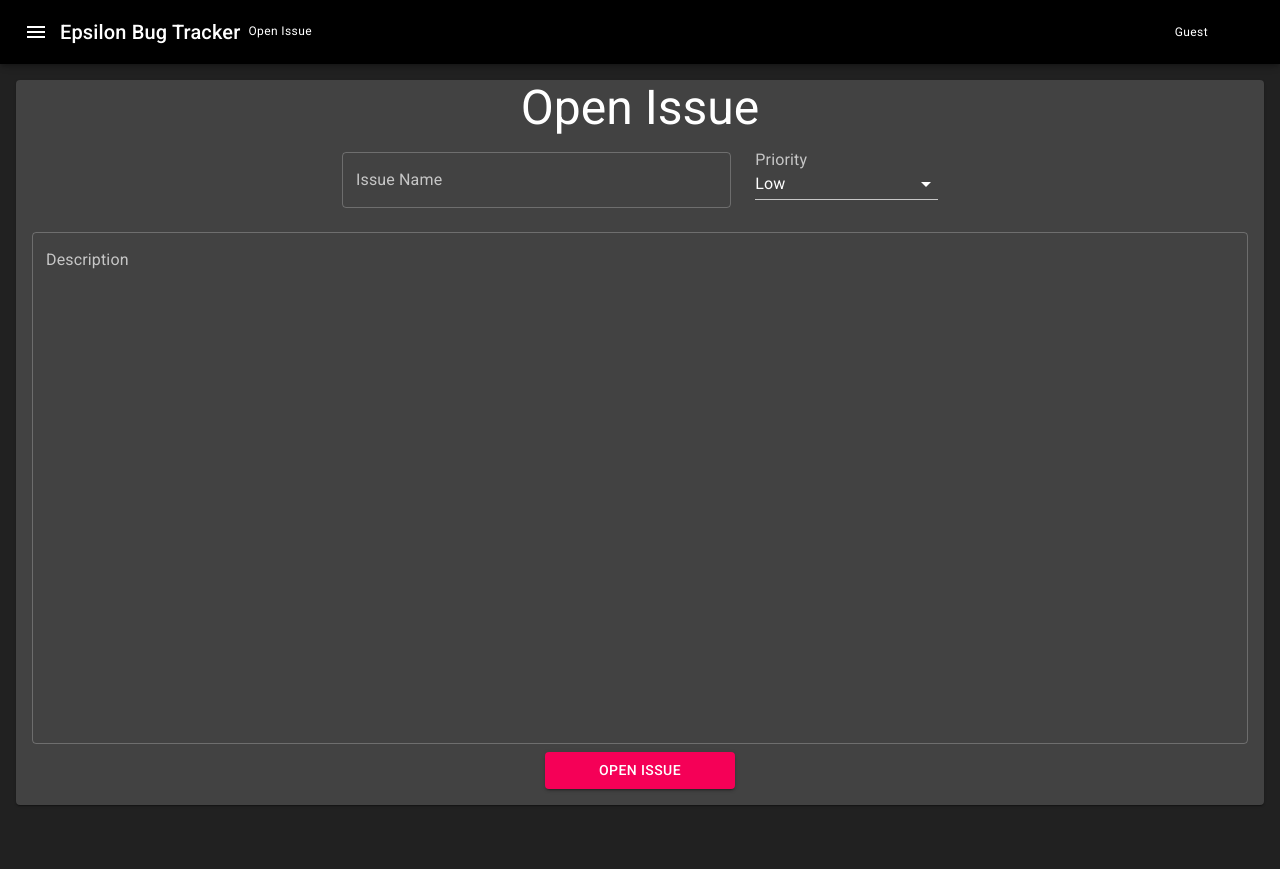
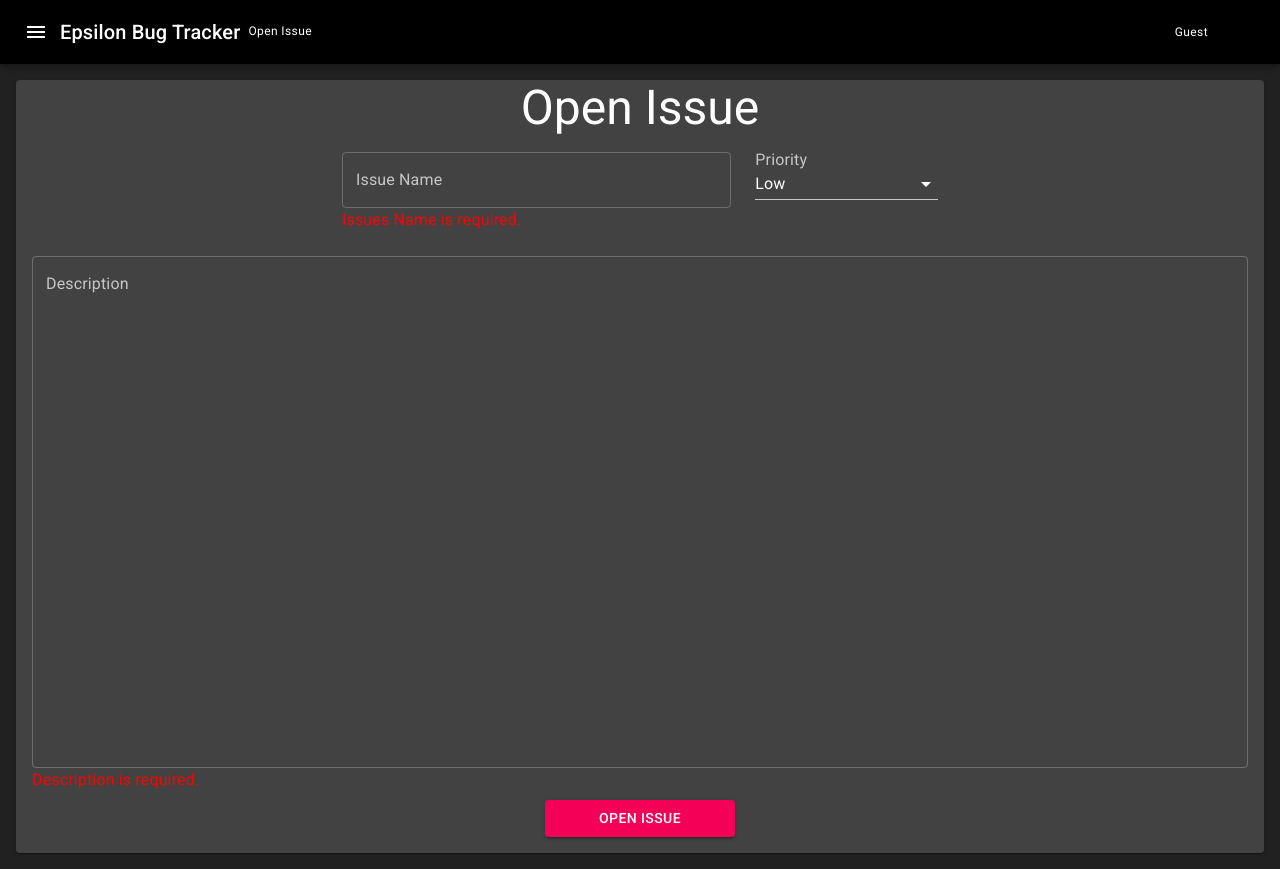
Before and after one commit to MatthewNordstrand/epsilon-bug-tracker, a React (Create React App) app: page /openissue in a window 1280 px wide. Before the commit the page ends 821 px from the top, so only its background shows below. Built offline with nearby package versions, Linux system fonts and the light colour scheme; no server answers; some icons are missing.

Commit message:
Temporaraly added error message placeholder text to open issues page

```diff
--- a/src/components/OpenIssues/OpenIssuesPage.js
+++ b/src/components/OpenIssues/OpenIssuesPage.js
@@ -15,6 +15,9 @@ const useStyles = makeStyles((theme) => ({
     },
     textField: {
         minHeight: "500px",
+    },
+    error: {
+        color: "red",
     },
 }));
 
@@ -64,6 +67,7 @@ export default function OpenIssues() {
                                         value={issueName}
                                         onChange={e => changeIssueName(e)}
                                     />
+                                    <Typography className={classes.error}>Issues Name is required.</Typography>
                                 </Grid>
                                 <Grid item xs={12} sm={2}>
                                     <InputLabel id="priority-label">Priority</InputLabel>
@@ -92,6 +96,7 @@ export default function OpenIssues() {
                                         value={description}
                                         onChange={e => changeDescription(e)}
                                     />
+                                    <Typography className={classes.error}>Description is required.</Typography>
                                 </Grid>
                             </Grid>
                             <Grid container spacing={2} direction="column" alignItems="center">
```
